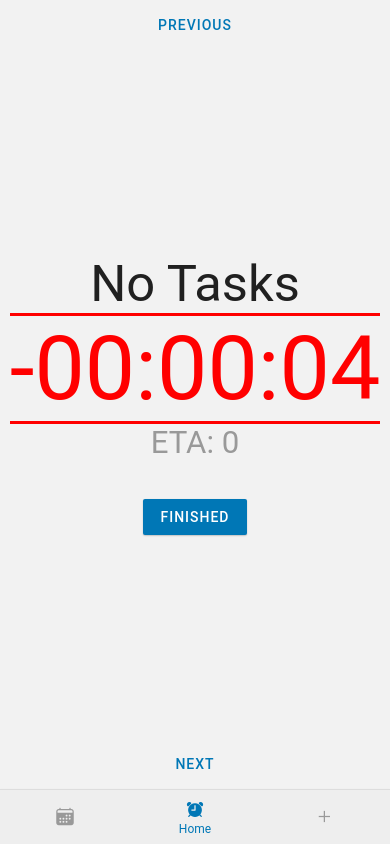
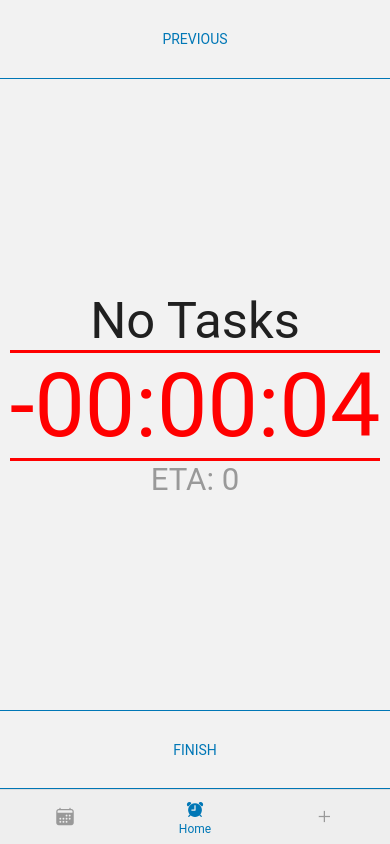
Before and after one commit to malee31/Ready-Set-Go-App, a React Native app: screen /Home in a window 390 px wide. Built offline with nearby package versions, Linux system fonts and the light colour scheme; what react-native-uuid would draw is missing.

Commit message:
Improved timer page

```diff
--- a/app.json
+++ b/app.json
@@ -1,6 +1,6 @@
 {
   "expo": {
-    "name": "ready-set-go-app",
+    "name": "Ready Set GO!",
     "slug": "ready-set-go-app",
     "version": "1.0.0",
     "orientation": "portrait",
@@ -8,7 +8,7 @@
     "splash": {
       "image": "./assets/icon.png",
       "resizeMode": "contain",
-      "backgroundColor": "#ffffff"
+      "backgroundColor": "#FFFFFF"
     },
     "updates": {
       "fallbackToCacheTimeout": 0
--- a/package.json
+++ b/package.json
@@ -16,18 +16,16 @@
     "@react-navigation/native": "^6.0.10",
     "expo": "~44.0.0",
     "expo-app-loading": "~1.3.0",
-    "expo-asset": "~8.4.6",
-    "expo-sqlite": "~10.1.0",
     "expo-status-bar": "~1.2.0",
     "moment": "^2.29.2",
     "react": "17.0.1",
     "react-dom": "17.0.1",
     "react-native": "0.64.3",
     "react-native-paper": "^4.12.0",
+    "react-native-safe-area-context": "3.3.2",
     "react-native-uuid": "^2.0.1",
     "react-native-vector-icons": "^9.1.0",
-    "react-native-web": "0.17.1",
-    "react-native-safe-area-context": "3.3.2"
+    "react-native-web": "0.17.1"
   },
   "devDependencies": {
     "@babel/core": "^7.12.9"
--- a/src/components/Screen.js
+++ b/src/components/Screen.js
@@ -10,8 +10,6 @@ const { screenStyles } = StyleSheet.create({
 		flexGrow: 1,
 		width: "100%",
 		height: "100%",
-		paddingHorizontal: "2%",
-		paddingVertical: "2%",
 		margin: 0,
 		padding: 0
 	}
--- a/src/pages/Add.js
+++ b/src/pages/Add.js
@@ -12,10 +12,6 @@ import AddTaskEntry from "../components/AddTaskEntry";
 import { useDayTasks } from "../components/DayTasksContext";
 
 const addStyles = StyleSheet.create({
-	screenOverrides: {
-		paddingVertical: 0,
-		paddingHorizontal: 0
-	},
 	weekLabels: {
 		display: "flex",
 		flexDirection: "row",
@@ -51,7 +47,7 @@ export default function Add() {
 	});
 
 	// Popup
-	const [visible, setVisible] = React.useState(true);
+	const [visible, setVisible] = useState(false);
 	const showModal = () => setVisible(true);
 	const hideModal = () => setVisible(false);
 
@@ -76,7 +72,7 @@ export default function Add() {
 	}
 
 	return (
-		<Screen style={addStyles.screenOverrides}>
+		<Screen>
 			<DayControls/>
 			<FlatList
 				style={addStyles.listContainer}
--- a/src/pages/Calendar.js
+++ b/src/pages/Calendar.js
@@ -7,10 +7,6 @@ import TaskCard from "../components/TaskCard";
 import { useDayTasks } from "../components/DayTasksContext";
 
 const calendarStyles = StyleSheet.create({
-	screenOverrides: {
-		paddingVertical: 0,
-		paddingHorizontal: 0
-	},
 	listContainer: {
 		width: "100%",
 		paddingHorizontal: "2%",
@@ -40,7 +36,7 @@ function CalendarList() {
 
 export default function Calendar() {
 	return (
-		<Screen style={calendarStyles.screenOverrides}>
+		<Screen>
 			<DayControls/>
 			<CalendarList/>
 		</Screen>
--- a/src/pages/Timer.js
+++ b/src/pages/Timer.js
@@ -1,6 +1,6 @@
 import React, { useEffect, useState } from "react";
 import { StyleSheet, View } from "react-native";
-import { Button, Text } from "react-native-paper";
+import { Text, TouchableRipple } from "react-native-paper";
 import formatTime from "../utils/formatTime.js"
 import Screen from "../components/Screen";
 import { colors } from "../../constants.json";
@@ -13,6 +13,32 @@ const hourAndMinToSec = (hour, min) => {
 }
 
 const timerStyles = StyleSheet.create({
+	buttonSeparator: {
+		width: "100%",
+		height: "10%",
+		display: "flex",
+		flexDirection: "column",
+		justifyContent: "center",
+		alignItems: "center",
+		borderBottomColor: colors.primary,
+		borderBottomWidth: 1
+	},
+	buttonRipple: {
+		width: "100%",
+		height: "100%",
+		display: "flex",
+		flexDirection: "column",
+		justifyContent: "center",
+		alignItems: "center",
+		flexGrow: 1
+	},
+	buttonBorderTop: {
+		borderTopWidth: 1,
+		borderColor: colors.primary
+	},
+	buttonText: {
+		color: colors.primary
+	},
 	timer: {
 		display: "flex",
 		flexDirection: "column",
@@ -90,13 +116,19 @@ export default function Timer() {
 
 	return (
 		<Screen>
-			<Button onPress={() => {
-				if(currentTaskIndex > 0) {
-					setCurrentTaskIndex(currentTaskIndex - 1);
-				}
-			}}>
-				Previous
-			</Button>
+			<View style={timerStyles.buttonSeparator}>
+				<TouchableRipple
+					style={timerStyles.buttonRipple}
+					rippleColor={colors.light}
+					onPress={() => {
+						if(currentTaskIndex > 0) {
+							setCurrentTaskIndex(currentTaskIndex - 1);
+						}
+					}}
+				>
+					<Text style={timerStyles.buttonText}>PREVIOUS</Text>
+				</TouchableRipple>
+			</View>
 			<View style={timerStyles.timer}>
 				<Text
 					style={conditionalTimerStyles.curTask}
@@ -115,26 +147,20 @@ export default function Timer() {
 				>
 					ETA: {ETA}
 				</Text>
-				<Button
-					className={"finishedBtn"}
-					mode="contained"
+			</View>
+			<View style={timerStyles.buttonSeparator}>
+				<TouchableRipple
+					style={StyleSheet.flatten([timerStyles.buttonRipple, timerStyles.buttonBorderTop])}
+					rippleColor={colors.light}
 					onPress={() => {
 						if(currentTaskIndex + 1 < entries.length) {
 							setCurrentTaskIndex(currentTaskIndex + 1);
 						}
-
 					}}
-					style={timerStyles.finished}
-					contentStyle={timerStyles.finishedContent}
 				>
-					Finished
-				</Button>
+					<Text style={timerStyles.buttonText}>FINISH</Text>
+				</TouchableRipple>
 			</View>
-			<Button onPress={() => {
-				if(currentTaskIndex + 1 < entries.length) {
-					setCurrentTaskIndex(currentTaskIndex + 1);
-				}
-			}}>Next</Button>
 		</Screen>
 	);
 };
```
Also changed, not shown: 1 other file (tests, documents, lock files or other folders).
